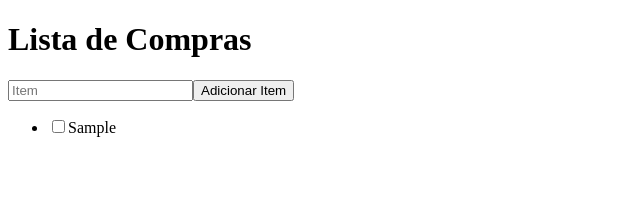
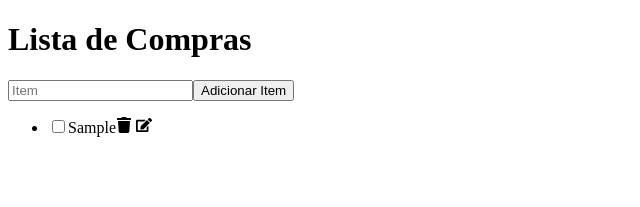
Before and after one commit to sajous/Lista-De-Tarefas, a React (Vite) app in the folder lista-tarefas/: page / in a window 1280 px wide. Both pictures are taken after typing "Sample" into the empty fields and a click on the button "Adicionar Item". Shown: the top 207 px of the page, without its empty margins (0-640 px from the left). Built offline with nearby package versions, Linux system fonts and the light colour scheme.

Commit message:
feat: ADD Icons edit e delete

```diff
--- a/lista-tarefas/package.json
+++ b/lista-tarefas/package.json
@@ -10,7 +10,8 @@
   },
   "dependencies": {
     "react": "^18.2.0",
-    "react-dom": "^18.2.0"
+    "react-dom": "^18.2.0",
+    "react-icons": "^4.4.0"
   },
   "devDependencies": {
     "@types/react": "^18.0.17",
--- a/lista-tarefas/src/pages/Home.tsx
+++ b/lista-tarefas/src/pages/Home.tsx
@@ -1,5 +1,5 @@
 import React, { ReactEventHandler, useCallback, useState } from "react"
-
+import { FaTrash , FaEdit} from 'react-icons/fa'
 
 export const Home = () => {
 
@@ -29,7 +29,7 @@ export const Home = () => {
     <button onClick={addItem}>Adicionar Item</button>
       <ul>
         {itemList.map((item:any) => (
-          <li><input type= "checkbox" />{item}</li>
+          <li><input type= "checkbox" />{item}<FaTrash /> <FaEdit /></li>
         ))}
       </ul>
          </div>
```
Also changed, not shown: 1 other file (tests, documents, lock files or other folders).
